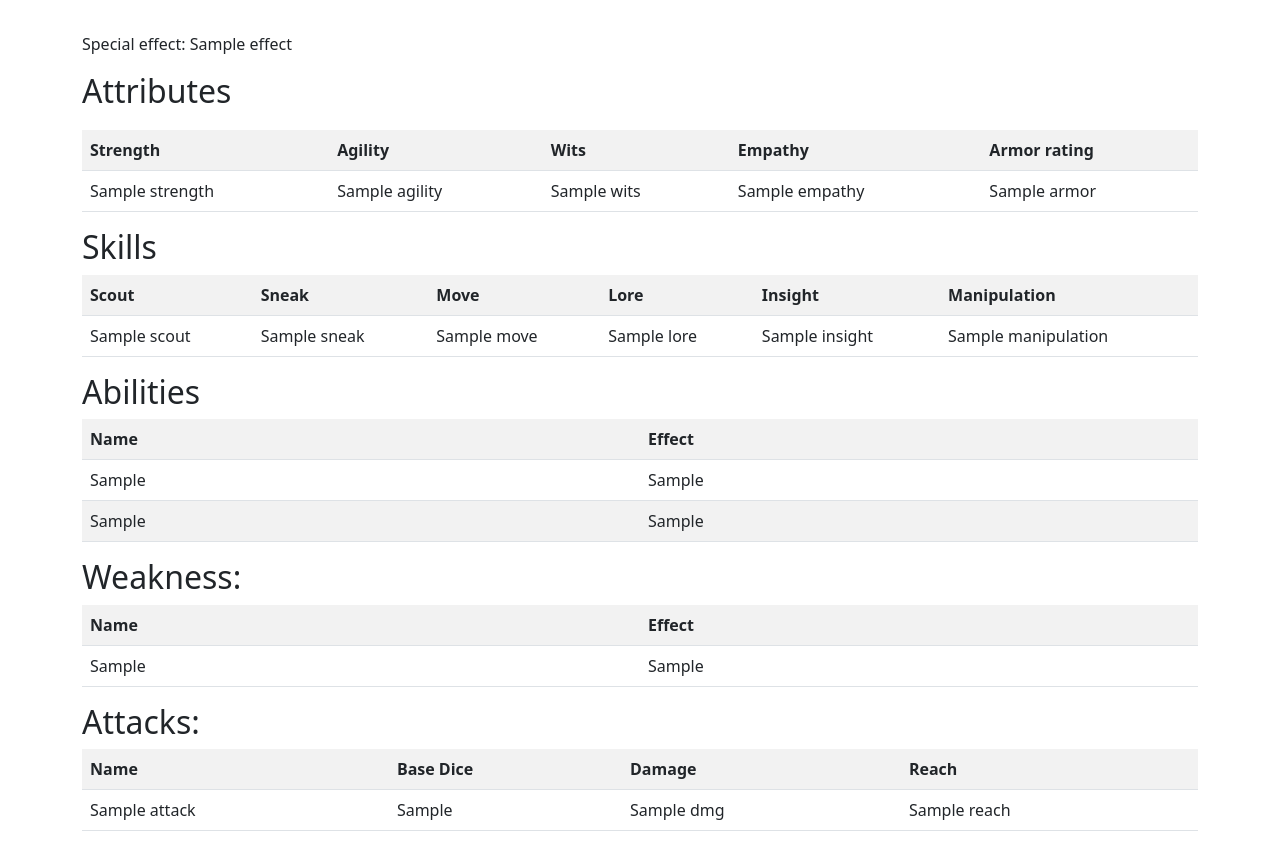
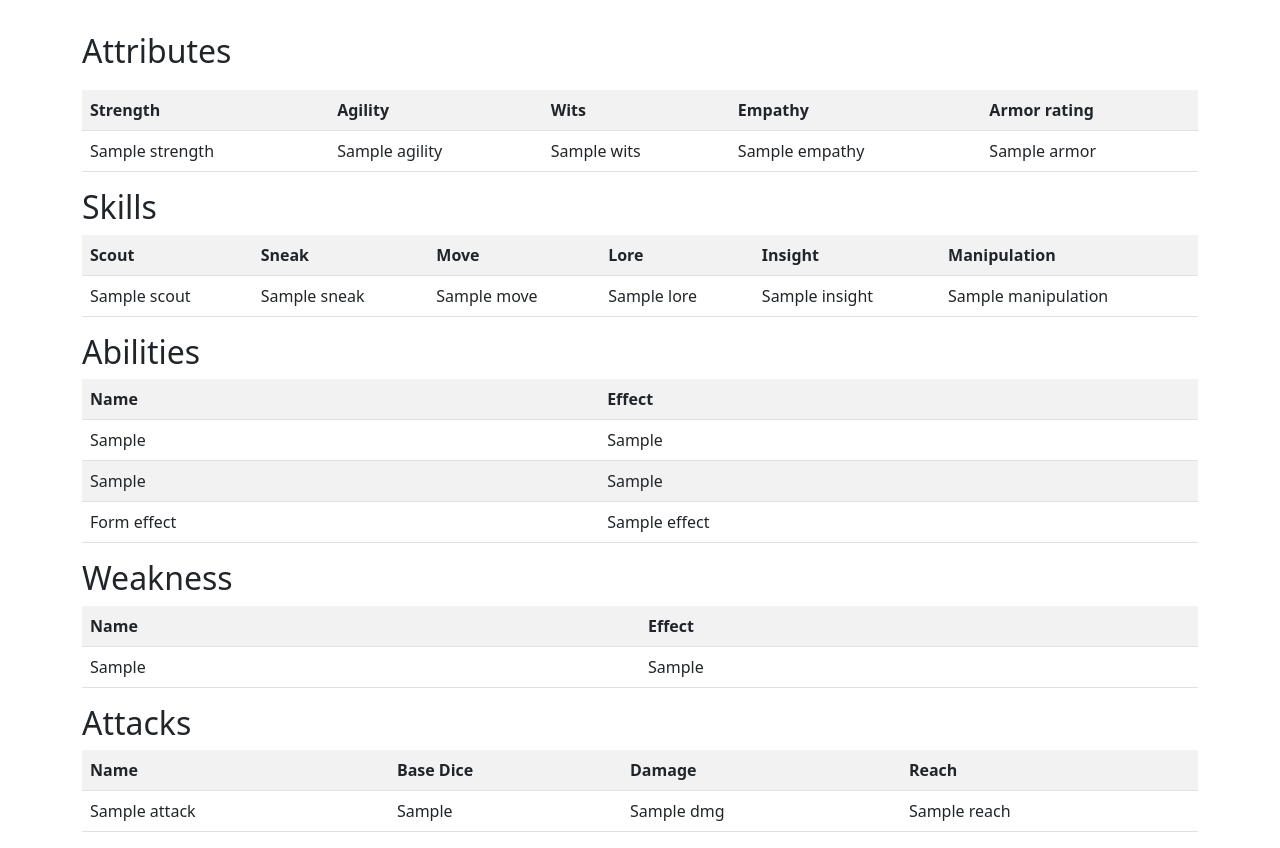
Before and after one commit to philippe-lemaire/forbidden_lands, a Django app: template demons/templates/demons/generate_demon.html in a window 1280 px wide. Shown: the part 56-904 px from the top of the page. Run offline with Django 3.2, Linux system fonts and the light colour scheme; the template is opened without the code that fills it: most values are stand-ins (such as "Sample title", 1, 10 or a date in 2020).

Commit message:
cosmetics

```diff
--- a/demons/templates/demons/generate_demon.html
+++ b/demons/templates/demons/generate_demon.html
@@ -3,10 +3,8 @@
 {% block content %}
 <h1>{{demon.form}}</h1>
 
-{% if demon.effect %}
-<p>Special effect: {{ demon.effect }}</p>
-{% endif %}
-<h2>Attributes </h2>
+
+<h2>Attributes</h2>
 <table style="margin-top: 20px" class="table table-striped">
     <tr>
         <th>Strength</th>
@@ -62,10 +60,16 @@
         <td>{{ ability.1 }}</td>
     </tr>
     {% endfor %}
+    {% if demon.effect %}
+    <tr>
+        <td>Form effect</td>
+        <td>{{ demon.effect }}</td>
+    </tr>
+    {% endif %}
 </table>
 
 
-<h2>Weakness:</h2>
+<h2>Weakness</h2>
 <table class="table-striped table">
     <tr>
         <th>Name</th>
@@ -79,7 +83,7 @@
 </table>
 
 
-<h2>Attacks:</h2>
+<h2>Attacks</h2>
 <table class="table table-striped">
     <tr>
         <th>Name</th>
```
